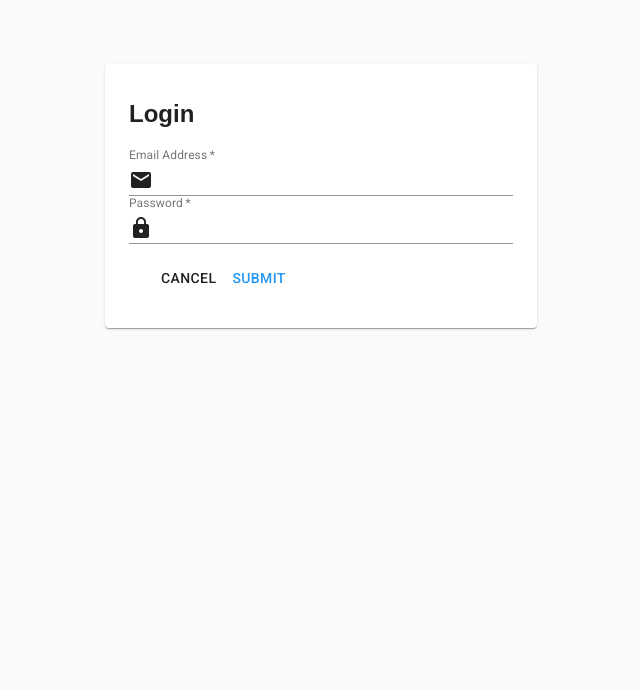
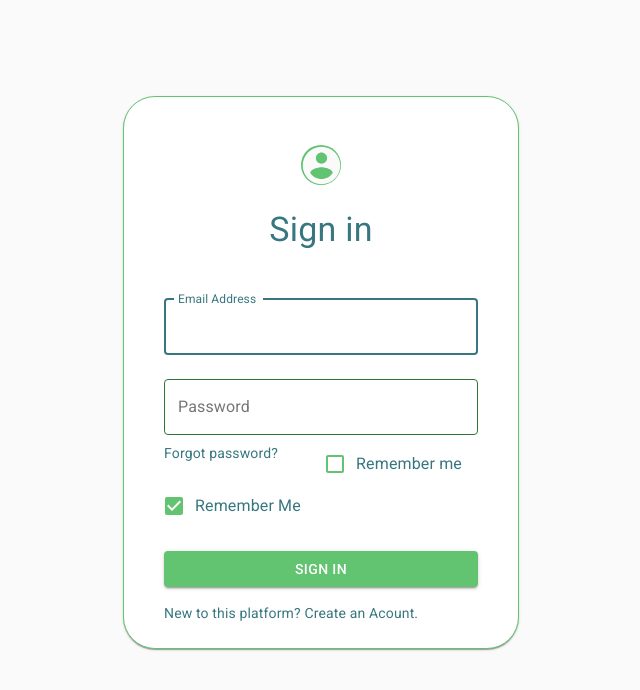
Before and after one commit to davidzhaoblog/Elmah, a React (Create React App) app in the folder Elmah/ReactTS/: page /account/login in a window 1280 px wide. Shown: the top 690 px of the page, without its empty margins (319-959 px from the left). Built offline with nearby package versions, Linux system fonts and the light colour scheme; the HTML template or start-up script is replaced by a standard one.

Commit message:
React Typescript: Added react-hook-form and used in Login.tsx.

```diff
--- a/Elmah/ReactTS/package.json
+++ b/Elmah/ReactTS/package.json
@@ -3,6 +3,7 @@
   "version": "0.1.0",
   "private": true,
   "dependencies": {
+    "@hookform/devtools": "^2.2.1",
     "@material-ui/core": "^4.11.2",
     "@material-ui/icons": "^4.11.2",
     "@material-ui/lab": "^4.0.0-alpha.57",
@@ -35,6 +36,7 @@
     "react-click-outside": "^3.0.1",
     "react-color": "^2.19.3",
     "react-dom": "^16.14.0",
+    "react-hook-form": "^6.15.1",
     "react-mobx": "0.0.3",
     "react-redux": "^7.2.2",
     "react-router-dom": "^5.2.0",
--- a/Elmah/ReactTS/src/features/Authentication/Login.tsx
+++ b/Elmah/ReactTS/src/features/Authentication/Login.tsx
@@ -1,120 +1,173 @@
-import React, { useState } from 'react'
+import React from 'react'
 import { useDispatch } from 'react-redux'
 import { useHistory, useLocation } from 'react-router-dom';
-import { createStyles, makeStyles, Theme, } from '@material-ui/core/styles';
-import { Button, FormControl, Icon, Input, InputAdornment, InputLabel, Paper } from '@material-ui/core';
+import { Avatar, Button, Container, CssBaseline, Link, Grid, Paper, Typography, FormControlLabel, Checkbox } from '@material-ui/core';
+import { AccountCircle as AccountCircleIcon } from '@material-ui/icons';
+import { useForm, Controller } from 'react-hook-form';
+import { DevTool } from '@hookform/devtools';
 const queryString = require('query-string');
 
 import { login } from './authenticationSlice';
 import { showSpinner } from 'src/layout/appSlice';
+import { CssTextField, useStyles } from './styles';
+import { LoginViewModel } from 'src/models/AccountModels';
 
 interface stateType {
     from: { pathname: string }
- }
+}
 
 export default function LoginPage(): JSX.Element {
     const dispatch = useDispatch();
     const history = useHistory();
     const classes = useStyles();
-    const [email,setEmail] = useState("");
-    const [password,setPassword] = useState("");
+    // const [email,setEmail] = useState("");
+    // const [password,setPassword] = useState("");
     const location = useLocation<stateType>();
     const { search } = useLocation();
     const values = queryString.parse(search)
     // console.log(values) // "top"
 
+    const { register, handleSubmit, control, errors } = useForm({
+        mode: 'onChange',
+        reValidateMode: 'onChange',
+        defaultValues: {
+            email: '',
+            password: '',
+            remember: true,
+        },
+    });
+
     const { from } = location.state || { from: { pathname: values.redirect || "/" } };
 
-    const handleEmailAddressChange = (event: any) => {
-        setEmail(event.target.value)
-    }
+    // const handleEmailAddressChange = (event: any) => {
+    //     setEmail(event.target.value)
+    // }
 
-    const handlePasswordChange = (event: any) => {
-        setPassword(event.target.value)
-    }
+    // const handlePasswordChange = (event: any) => {
+    //     setPassword(event.target.value)
+    // }
 
-    const handleSubmit = (e:any) => {
-        e.preventDefault();
+    const onSubmit = (data: LoginViewModel) => {
+        // e.preventDefault();
         dispatch(showSpinner());
-        dispatch(login({email, password, from, rememberMe: true}));
+        dispatch(login(data));
         history.replace(from);
     }
 
     return (
+        <Container component='main' maxWidth='xs'>
+            <DevTool control={control} />
+            <CssBaseline />
+            <Paper className={classes.paper}>
+                <Avatar className={classes.avatar}>
+                    <AccountCircleIcon style={{ fontSize: 45 }} />
+                </Avatar>
+                <Typography component='h1' variant='h4'>
+                    Sign in
+                </Typography>
+                <form
+                    className={classes.form}
+                    noValidate
+                    onSubmit={handleSubmit(onSubmit)}
+                >
+                    <CssTextField
+                        name='email'
+                        label='Email Address'
+                        variant='outlined'
+                        margin='normal'
+                        inputRef={register({
+                            required: 'You must provide the email address!',
+                            pattern: {
+                                value: /^(([^<>()[\]\\.,;:\s@\"]+(\.[^<>()[\]\\.,;:\s@\"]+)*)|(\".+\"))@((\[[0-9]{1,3}\.[0-9]{1,3}\.[0-9]{1,3}\.[0-9]{1,3}\])|(([a-zA-Z\-0-9]+\.)+[a-zA-Z]{2,}))$/,
+                                message: 'You must provide a valid email address!',
+                            },
+                        })}
+                        autoComplete='email'
+                        error={!!errors.email}
+                        fullWidth
+                        autoFocus
+                    />
+                    {errors.email && (
+                        <span className={classes.error}>{errors.email.message}</span>
+                    )}
+                    <CssTextField
+                        name='password'
+                        label='Password'
+                        type='password'
+                        variant='outlined'
+                        margin='normal'
+                        inputRef={register({
+                            required: 'You must provide a password.',
+                            minLength: {
+                                value: 6,
+                                message: 'Your password must be greater than 6 characters',
+                            },
+                        })}
+                        error={!!errors.password}
+                        fullWidth
+                        autoComplete='current-password'
+                    />
+                    {errors.password && (
+                        <span className={classes.error}>{errors.password.message}</span>
+                    )}
 
-        <div className={classes.container}>
-        <Paper className={classes.paper}>
-            <h2>{'Login'}</h2>
-            <FormControl required={true} fullWidth={true} className={classes.field}>
-                <InputLabel htmlFor="email">Email Address</InputLabel>
-                <Input
-                    value={email}
-                    onChange={handleEmailAddressChange}
-                    id="email"
-                    startAdornment={
-                        <InputAdornment position="start">
-                            <Icon>email</Icon>
-                        </InputAdornment>}
-                />
-            </FormControl>
-            <FormControl required={true} fullWidth={true} className={classes.field}>
-                <InputLabel htmlFor="password">Password</InputLabel>
-                <Input
-                    value={password}
-                    onChange={handlePasswordChange}
-                    type="password"
-                    id="password"
-                    startAdornment={
-                        <InputAdornment position="start">
-                            <Icon>lock</Icon>
-                        </InputAdornment>}
-                />
-            </FormControl>
-            <div className={classes.actions}>
-                <Button className={classes.button}>
-                    Cancel
-                </Button>
-                <Button
-                    onClick={handleSubmit}
-                    color="primary"
-                    className={classes.button}>
-                    Submit
-                </Button>
-            </div>
-        </Paper>
-    </div>
+                    <Grid container>
+                        <Grid item xs>
+                            <Link href='#' variant='body2' className={classes.link}>
+                                Forgot password?
+                            </Link>
+                        </Grid>
+                        <Grid item>
+                            <FormControlLabel
+                                label='Remember me'
+                                name='remember'
+                                control={
+                                    <Checkbox
+                                        className={classes.checkBox}
+                                        inputRef={register()}
+                                    />
+                                }
+                            />
+                        </Grid>
+                    </Grid>
+                    <Grid container>
+                        <FormControlLabel
+                            control={
+                                <Controller
+                                    control={control}
+                                    name='checkTest'
+                                    defaultValue={true}
+                                    render={({ onChange, value }) => (
+                                        <Checkbox
+                                            className={classes.checkBox}
+                                            onChange={e => onChange(e.target.checked)}
+                                            checked={value}
+                                        />
+                                    )}
+                                />
+                            }
+                            label='Remember Me'
+                        />
+                    </Grid>
+
+                    <Button
+                        type='submit'
+                        fullWidth
+                        variant='contained'
+                        disabled={!!errors.email || !!errors.password}
+                        className={classes.submit}
+                    >
+                        Sign In
+          </Button>
+                    <Grid container>
+                        <Grid item>
+                            <Link href='#' variant='body2' className={classes.link}>
+                                {'New to this platform? Create an Acount.'}
+                            </Link>
+                        </Grid>
+                    </Grid>
+                </form>
+            </Paper>
+        </Container>
     );
 }
-
-const useStyles = makeStyles((theme: Theme) => createStyles({
-    container: {
-        display: 'flex',
-        justifyContent: 'center'
-    },
-    paper: theme.mixins.gutters({
-        paddingTop: 16,
-        paddingBottom: 16,
-        marginTop: theme.spacing.length * 3,
-        width: '30%',
-        display: 'flex',
-        flexDirection: 'column',
-        alignContent: 'center',
-        [theme.breakpoints.down('md')]: {
-            width: '100%',
-        },
-    }),
-    field: {
-        marginTop: theme.spacing.length * 3
-    },
-    actions: theme.mixins.gutters({
-        paddingTop: 16,
-        paddingBottom: 16,
-        marginTop: theme.spacing.length * 3,
-        display: 'flex',
-        flexDirection: 'row',
-        alignContent: 'center'
-    }),
-    button: {
-        marginRight: theme.spacing.length
-    },
-  }));
--- /dev/null
+++ b/Elmah/ReactTS/src/features/Authentication/styles.ts
@@ -0,0 +1,71 @@
+import TextField from '@material-ui/core/TextField';
+import { makeStyles, withStyles } from '@material-ui/core/styles';
+
+const mingColor = '#387780';
+const dartmouthGreenColor = '#2D7638';
+const emeraldGreenColor = '#62C370';
+
+export const CssTextField = withStyles({
+  root: {
+    '& label.Mui-focused': {
+      color: mingColor,
+    },
+    '& .MuiInput-underline:after': {
+      borderBottomColor: dartmouthGreenColor,
+    },
+    '&$checked': {
+      color: '#3D70B2',
+    },
+    '& .MuiOutlinedInput-root': {
+      '& fieldset': {
+        borderColor: dartmouthGreenColor,
+      },
+      '&:hover fieldset': {
+        borderColor: emeraldGreenColor,
+      },
+      '&.Mui-focused fieldset': {
+        borderColor: mingColor,
+      },
+    },
+  },
+})(TextField);
+
+export const useStyles = makeStyles(theme => {
+  return {
+    paper: {
+      margin: theme.spacing(4, 0),
+      display: 'flex',
+      color: '#387780',
+      flexDirection: 'column',
+      alignItems: 'center',
+      border: `1px solid ${emeraldGreenColor}`,
+      borderRadius: '2rem',
+      padding: '1.5rem 2.5rem',
+    },
+    avatar: {
+      margin: theme.spacing(3),
+      backgroundColor: emeraldGreenColor,
+      fontSize: 50,
+    },
+    form: {
+      marginTop: theme.spacing(4),
+      width: '100%',
+    },
+    submit: {
+      margin: theme.spacing(3, 0, 2),
+      backgroundColor: emeraldGreenColor,
+      color: 'white',
+      padding: '50 50',
+    },
+    link: {
+      color: mingColor,
+      textDecoration: 'none !important',
+    },
+    checkBox: {
+      color: `${emeraldGreenColor} !important`,
+    },
+    error: {
+      color: 'red',
+    },
+  };
+});
```
Also changed, not shown: 2 other files (tests, documents, lock files or other folders).
